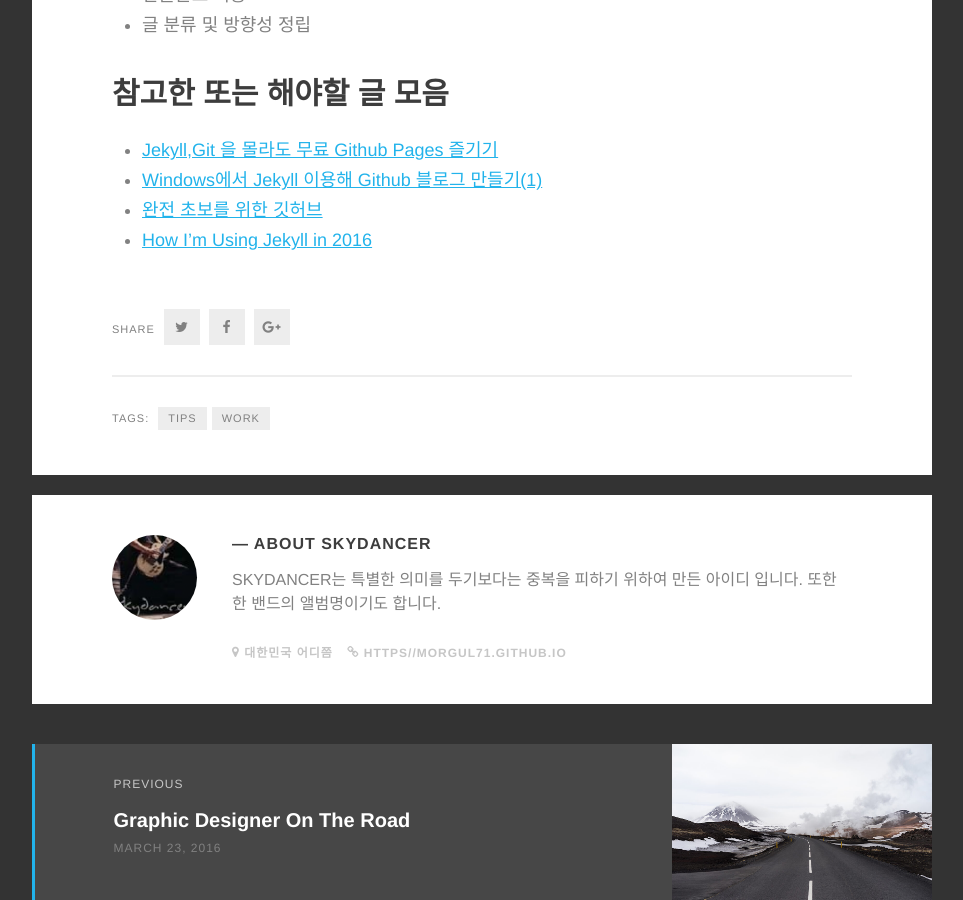
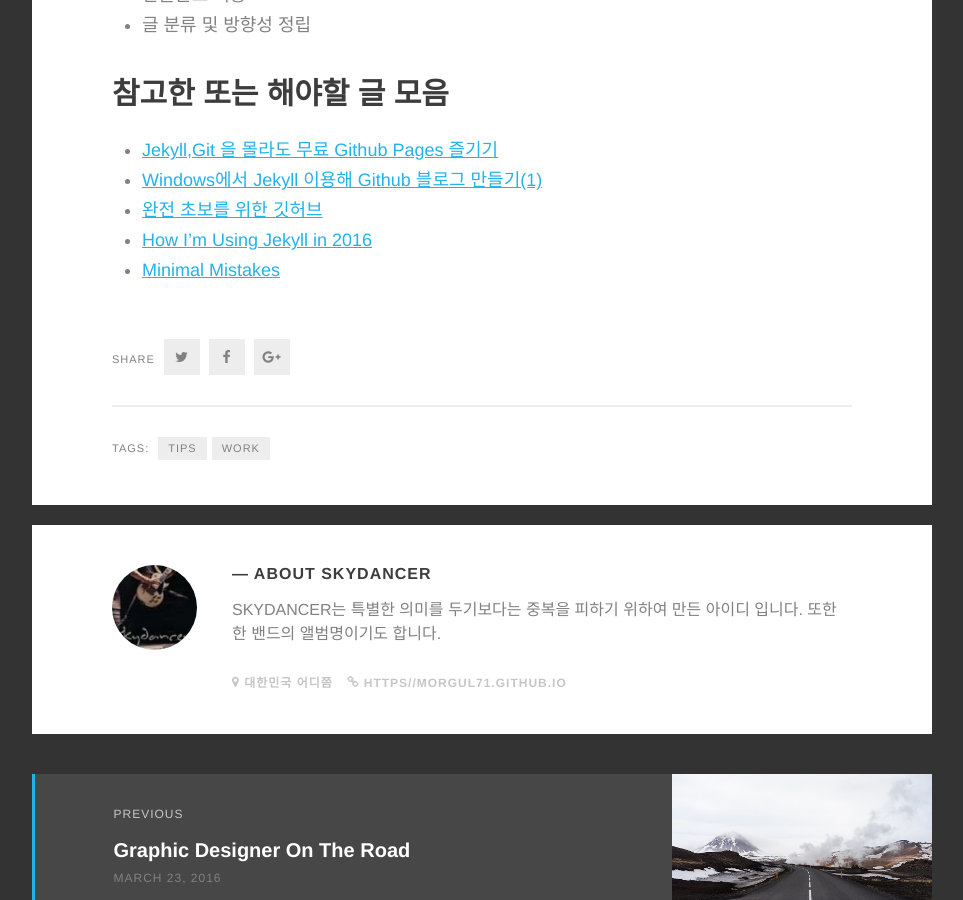
Before and after one commit to morgul71/morgul71.github.io, a Jekyll site: the page built from _posts/2016-06-16-무료 Github Pages 즐기기.md, in a window 1280 px wide and 900 px high, scrolled down 1744 px. Shown: the whole window, without its empty margins (8-971 px from the left). Built offline with Jekyll 4.4.1, drawn with Linux system fonts in a browser that asks for light colours; some web fonts are replaced.

Commit message:
Update 2016-06-16-무료 Github Pages 즐기기.md

```diff
--- a/_posts/2016-06-16-무료 Github Pages 즐기기.md
+++ b/_posts/2016-06-16-무료 Github Pages 즐기기.md
@@ -33,3 +33,4 @@ Many WAHPs start home-based businesses in order to care for their children while
 - [Windows에서 Jekyll 이용해 Github 블로그 만들기(1)](http://hochulshin.com/how-to-use-jekyll-on-github-1/)
 - [완전 초보를 위한 깃허브](http://nolboo.kim/blog/2013/10/06/github-for-beginner/)
 - [How I’m Using Jekyll in 2016](https://mademistakes.com/articles/using-jekyll-2016/)
+- [Minimal Mistakes](https://mmistakes.github.io/minimal-mistakes/docs/quick-start-guide/)
```
